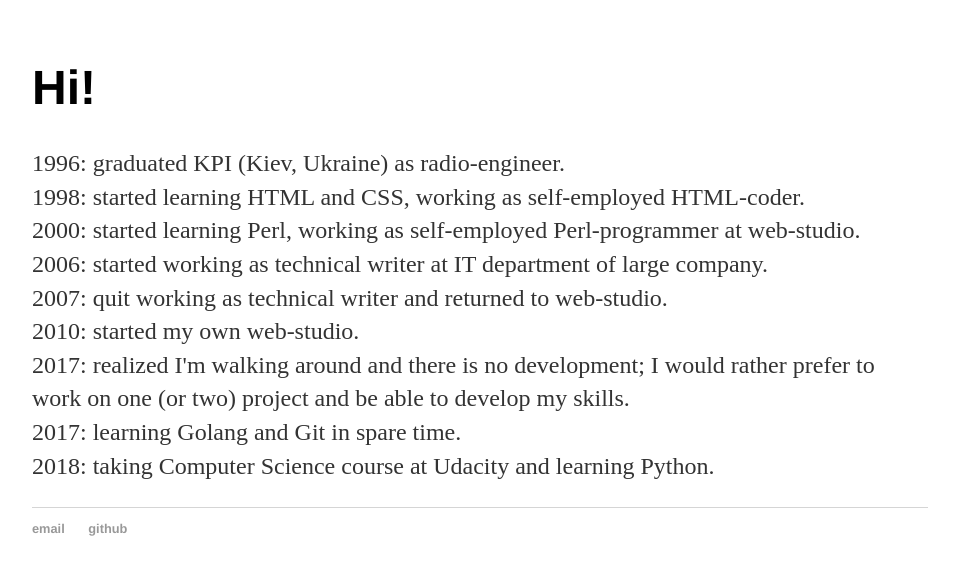
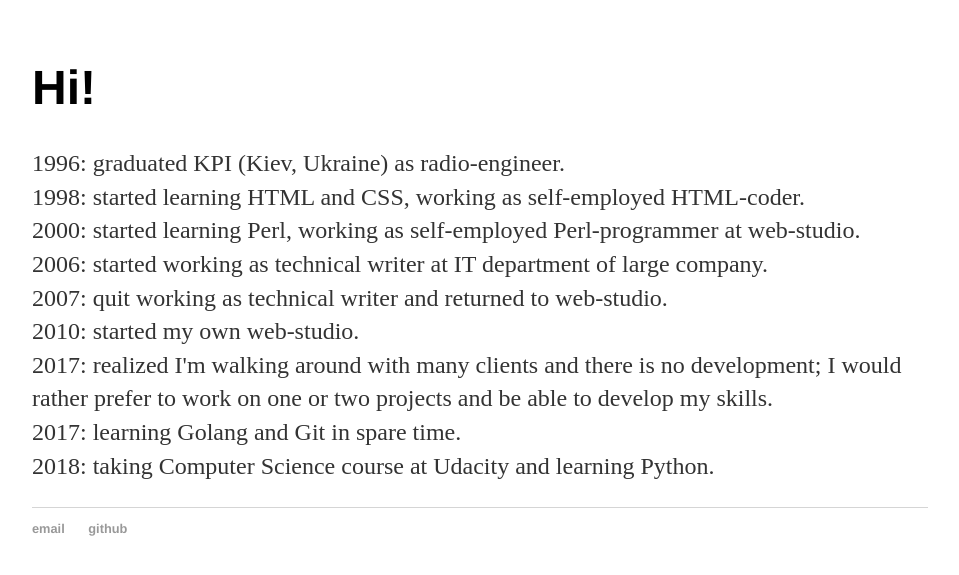
Before and after one commit to aa153/aa153.github.io, a Jekyll site: the page built from index.html, in a window 1280 px wide. Shown: the top 575 px of the page, without its empty margins (160-1119 px from the left). Built offline with Jekyll 4.4.1, drawn with Linux system fonts in a browser that asks for light colours.

Commit message:
Update index.html

```diff
--- a/index.html
+++ b/index.html
@@ -11,7 +11,7 @@ title: agrinevich
 		2006: started working as technical writer at IT department of large company.<br>
 		2007: quit working as technical writer and returned to web-studio.<br>
 		2010: started my own web-studio.<br>
-		2017: realized I'm walking around and there is no development; I would rather prefer to work on one (or two) project and be able to develop my skills.<br>
+		2017: realized I'm walking around with many clients and there is no development; I would rather prefer to work on one or two projects and be able to develop my skills.<br>
 		2017: learning Golang and Git in spare time.<br>
 		2018: taking Computer Science course at Udacity and learning Python.
 	</p>
```
